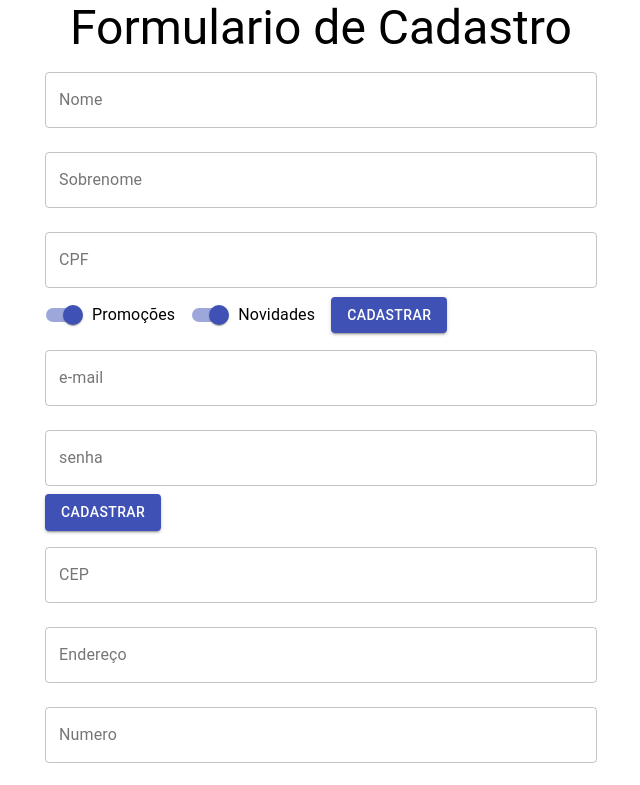
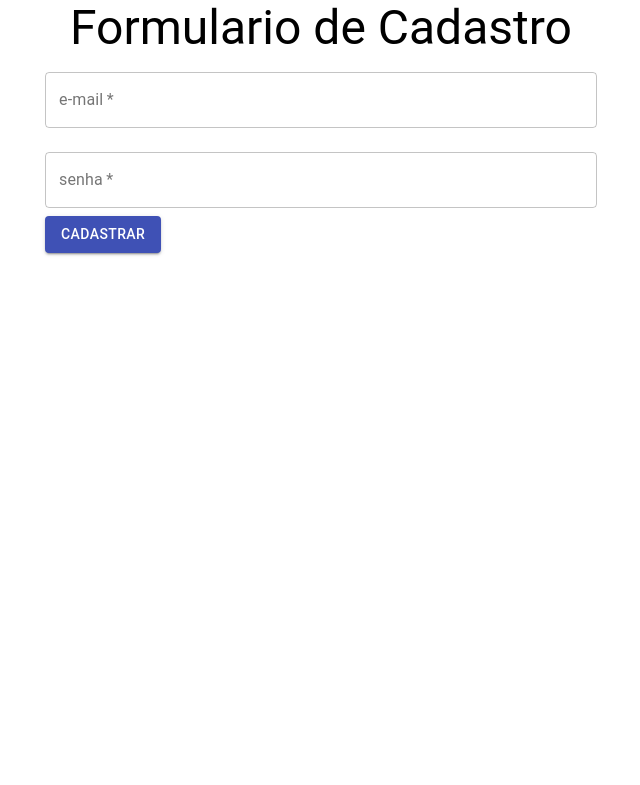
Before and after one commit to gabrielaSant0s/form-react2, a React (Create React App) app: page / in a window 1280 px wide. Shown: the top 785 px of the page, without its empty margins (319-959 px from the left). Built offline with nearby package versions, Linux system fonts and the light colour scheme.

Commit message:
modulo 2 curso 2

```diff
--- a/src/components/FormularioCadastro/DadosUsuario.jsx
+++ b/src/components/FormularioCadastro/DadosUsuario.jsx
@@ -1,15 +1,20 @@
 import { TextField, Button } from "@material-ui/core";
 import React from "react";
 
-function DadosUsuario(){
+function DadosUsuario({aoEnviar}){
+
     return (
-        <form>
+        <form onSubmit={(event)=>{
+            event.preventDefault()
+            aoEnviar()
+        }}>
             <TextField
             id="email"
             label="e-mail"
             type="email"
             variant="outlined"
             margin="normal"
+            required
             fullWidth/>
             <TextField
             id="senha"
@@ -17,6 +22,7 @@ function DadosUsuario(){
             type="password"
             variant="outlined"
             margin="normal"
+            required
             fullWidth/>
             <Button
             type="submit"
--- a/src/components/FormularioCadastro/FormularioCadastro.jsx
+++ b/src/components/FormularioCadastro/FormularioCadastro.jsx
@@ -1,18 +1,32 @@
-import React from "react";
+import { Typography } from "@material-ui/core";
+import React, { useState } from "react";
 import DadosPessoais from "../DadosPessoais";
 import DadosEntrega from "./DadosEntrega";
 import DadosUsuario from "./DadosUsuario";
 
 function FormularioCadastro({aoEnviar, validarCpf}){
+    const [etapaAtual, SetEtapaAtual] = useState(0)
+
+    function proximo(){
+        SetEtapaAtual(etapaAtual+1)
+    }
+
+    const formularios = [
+        <DadosUsuario aoEnviar={proximo}/>,
+        <DadosPessoais aoEnviar={proximo} validarCpf={validarCpf}/>,
+        <DadosEntrega aoEnviar={aoEnviar}/>,
+
+    ]
+
     return (
         <>
+            {formularios[etapaAtual]}
 
-            <DadosPessoais aoEnviar={aoEnviar} validarCpf={validarCpf}/>
-            <DadosUsuario/>
-            <DadosEntrega/>
         </>
 
     );
 }
 
+
+
 export default FormularioCadastro;
```
